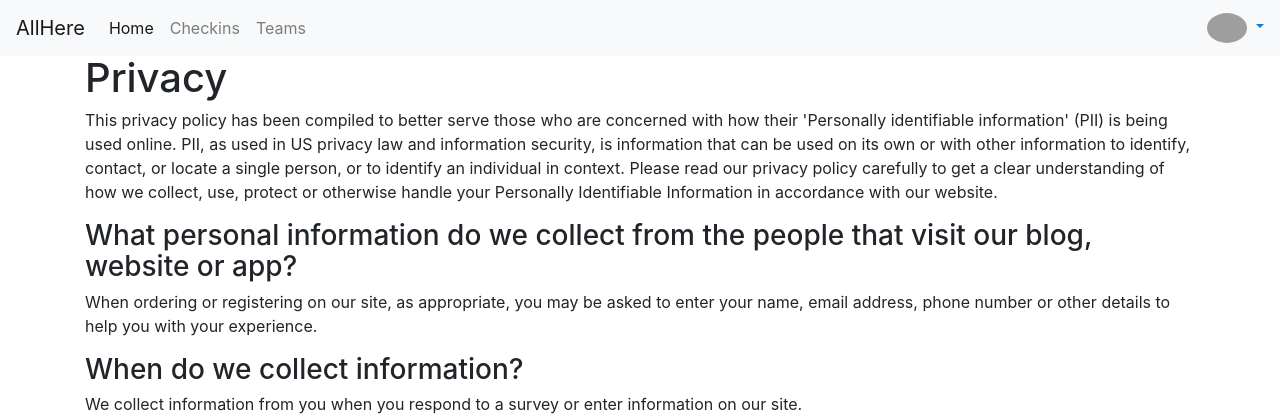
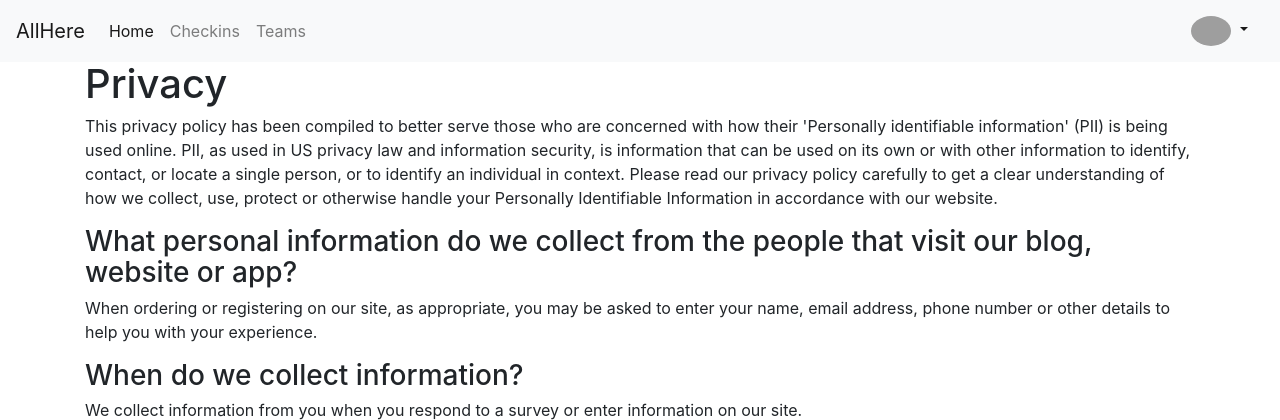
Before and after one commit to ninjadevtrack/allhereus, a Django app: page /privacy in a window 1280 px wide. Shown: the top 420 px of the page. Run offline with Django 3.2, Linux system fonts and the light colour scheme; the visitor is signed in with stand-in values (Sample User, id 1); some libraries are stand-ins or nearby versions; grey boxes are pictures that could not be loaded.

Commit message:
Updated: user icon section in nav
Now it looks better.

```diff
--- a/backend/core/static/core/nav.css
+++ b/backend/core/static/core/nav.css
@@ -6,8 +6,3 @@
 .dropdown-menu {
   min-width: 0;
 }
-
-/* override bootstrap */
-a.no-decoration {
-  text-decoration: none;
-}
--- a/backend/core/templates/core/_nav.html
+++ b/backend/core/templates/core/_nav.html
@@ -21,14 +21,14 @@
     </ul>
     <ul class="navbar-nav">
     {% if request.user.is_authenticated %}
-      <li class="dropdown">
-        <a href="#" class="dropdown-toggle no-decoration" data-toggle="dropdown" data-offset="100px" aria-haspopup="true" aria-expanded="false">
+      <li class="nav-item dropdown show">
+        <a class="nav-item nav-link dropdown-toggle mr-md-2" href="#" data-toggle="dropdown" aria-haspopup="true" aria-expanded="false">
           <img alt="profile image" class="rounded-circle nav-bar-profile-img" src="{{ request.user.avatar_url }}"/>
         </a>
-        <ul class="dropdown-menu dropdown-menu-right">
+        <div class="dropdown-menu dropdown-menu-right">
           <a href="{% url 'profile' %}" class="dropdown-item text-center">Profile</a>
           <a href="{% url 'logout' %}" class="dropdown-item text-center">Logout</a>
-        </ul>
+        </div>
       </li>
     {% else %}
       <li class="nav-item">
```
